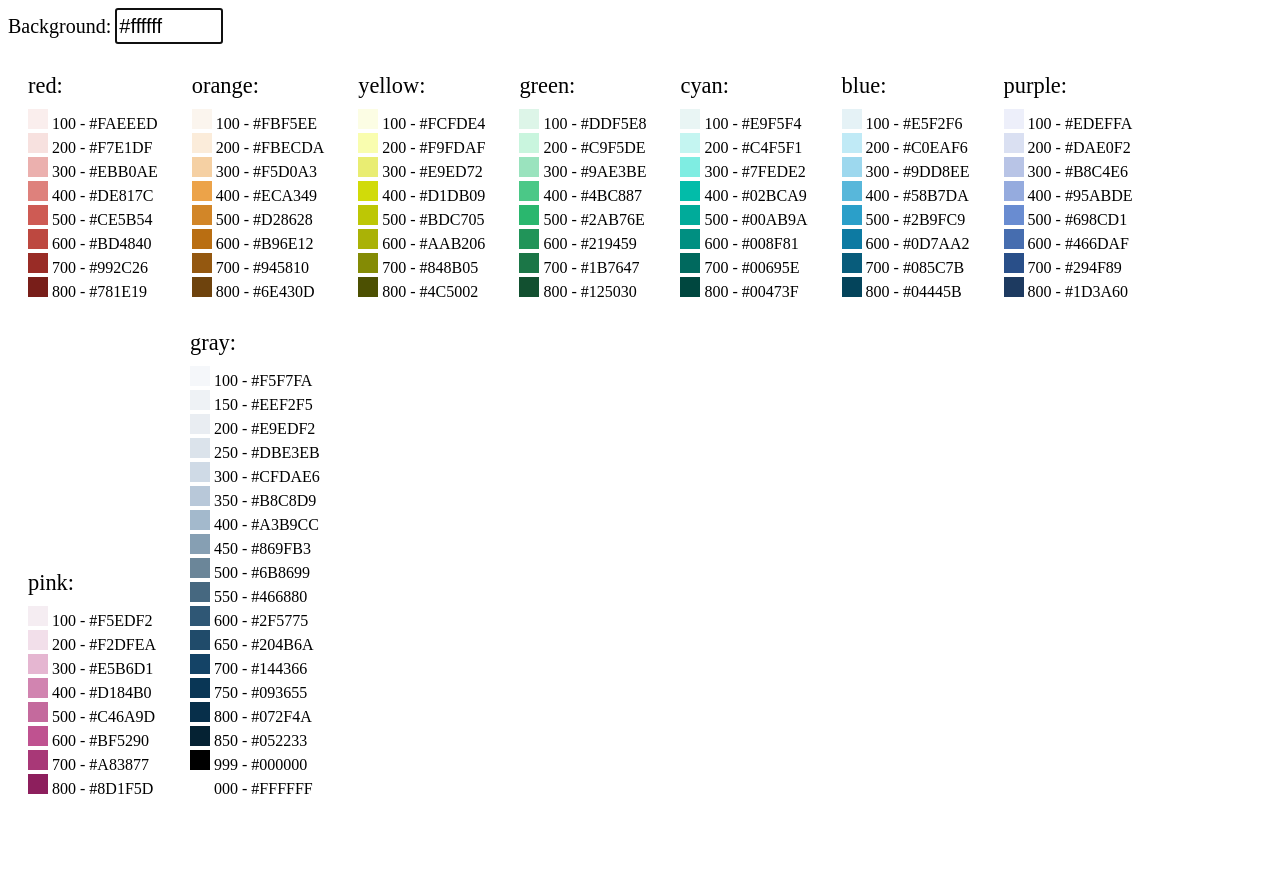
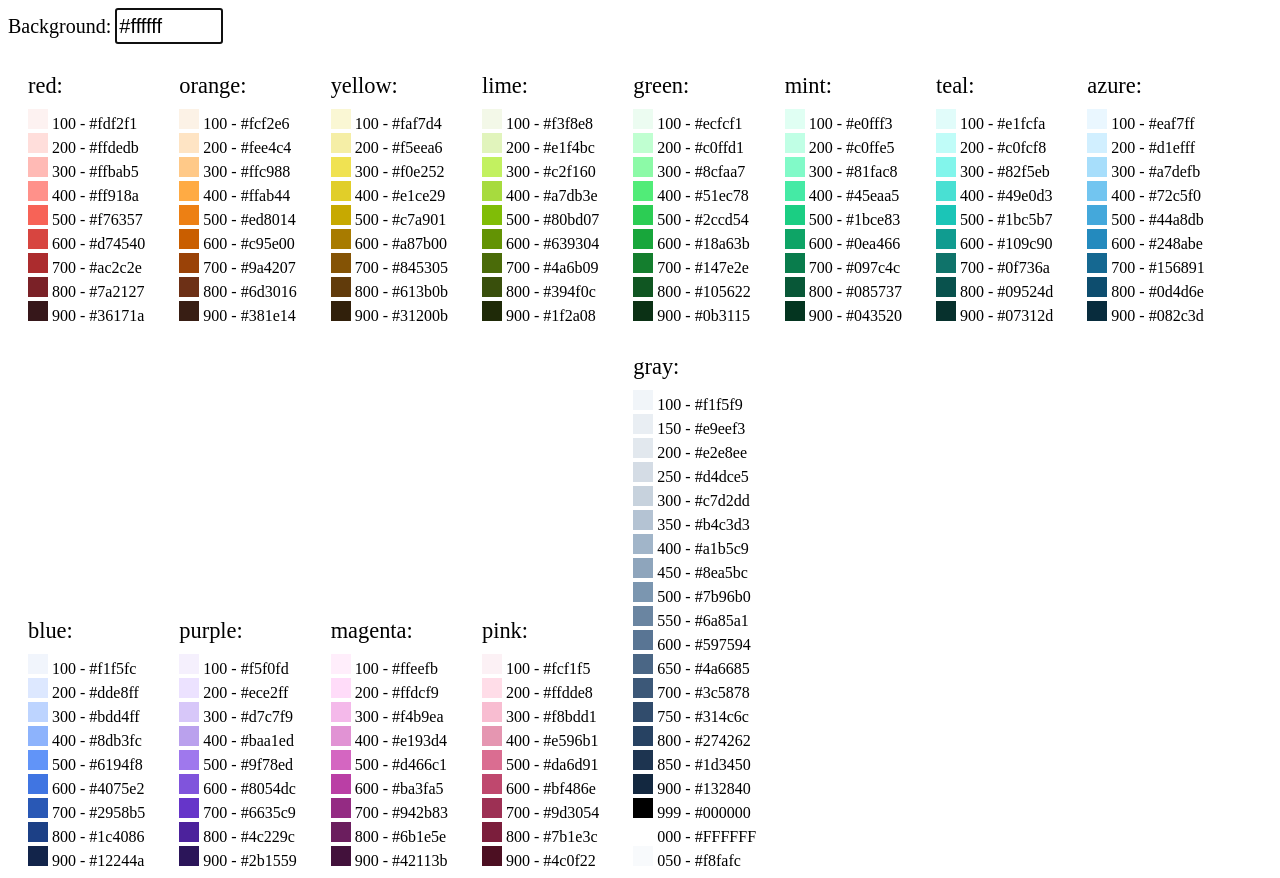
Before and after one commit to m4w4q7/scientific-color-tool, a website: page docs/index.html in a window 1280 px wide. Before the commit the page ends 806 px from the top, so only its background shows below. Drawn offline with Linux system fonts and the light colour scheme.

Commit message:
update palette

```diff
--- a/docs/index.html
+++ b/docs/index.html
@@ -40,103 +40,157 @@
 
     const palette = {
       "red": {
-        "100": "#FAEEED",
-        "200": "#F7E1DF",
-        "300": "#EBB0AE",
-        "400": "#DE817C",
-        "500": "#CE5B54",
-        "600": "#BD4840",
-        "700": "#992C26",
-        "800": "#781E19"
+        "100": "#fdf2f1",
+        "200": "#ffdedb",
+        "300": "#ffbab5",
+        "400": "#ff918a",
+        "500": "#f76357",
+        "600": "#d74540",
+        "700": "#ac2c2e",
+        "800": "#7a2127",
+        "900": "#36171a"
       },
       "orange": {
-        "100": "#FBF5EE",
-        "200": "#FBECDA",
-        "300": "#F5D0A3",
-        "400": "#ECA349",
-        "500": "#D28628",
-        "600": "#B96E12",
-        "700": "#945810",
-        "800": "#6E430D"
+        "100": "#fcf2e6",
+        "200": "#fee4c4",
+        "300": "#ffc988",
+        "400": "#ffab44",
+        "500": "#ed8014",
+        "600": "#c95e00",
+        "700": "#9a4207",
+        "800": "#6d3016",
+        "900": "#381e14"
       },
       "yellow": {
-        "100": "#FCFDE4",
-        "200": "#F9FDAF",
-        "300": "#E9ED72",
-        "400": "#D1DB09",
-        "500": "#BDC705",
-        "600": "#AAB206",
-        "700": "#848B05",
-        "800": "#4C5002"
+        "100": "#faf7d4",
+        "200": "#f5eea6",
+        "300": "#f0e252",
+        "400": "#e1ce29",
+        "500": "#c7a901",
+        "600": "#a87b00",
+        "700": "#845305",
+        "800": "#613b0b",
+        "900": "#31200b"
+      },
+      "lime": {
+        "100": "#f3f8e8",
+        "200": "#e1f4bc",
+        "300": "#c2f160",
+        "400": "#a7db3e",
+        "500": "#80bd07",
+        "600": "#639304",
+        "700": "#4a6b09",
+        "800": "#394f0c",
+        "900": "#1f2a08"
       },
       "green": {
-        "100": "#DDF5E8",
-        "200": "#C9F5DE",
-        "300": "#9AE3BE",
-        "400": "#4BC887",
-        "500": "#2AB76E",
-        "600": "#219459",
-        "700": "#1B7647",
-        "800": "#125030"
+        "100": "#ecfcf1",
+        "200": "#c0ffd1",
+        "300": "#8cfaa7",
+        "400": "#51ec78",
+        "500": "#2ccd54",
+        "600": "#18a63b",
+        "700": "#147e2e",
+        "800": "#105622",
+        "900": "#0b3115"
       },
-      "cyan": {
-        "100": "#E9F5F4",
-        "200": "#C4F5F1",
-        "300": "#7FEDE2",
-        "400": "#02BCA9",
-        "500": "#00AB9A",
-        "600": "#008F81",
-        "700": "#00695E",
-        "800": "#00473F"
+      "mint": {
+        "100": "#e0fff3",
+        "200": "#c0ffe5",
+        "300": "#81fac8",
+        "400": "#45eaa5",
+        "500": "#1bce83",
+        "600": "#0ea466",
+        "700": "#097c4c",
+        "800": "#085737",
+        "900": "#043520"
+      },
+      "teal": {
+        "100": "#e1fcfa",
+        "200": "#c0fcf8",
+        "300": "#82f5eb",
+        "400": "#49e0d3",
+        "500": "#1bc5b7",
+        "600": "#109c90",
+        "700": "#0f736a",
+        "800": "#09524d",
+        "900": "#07312d"
+      },
+      "azure": {
+        "100": "#eaf7ff",
+        "200": "#d1efff",
+        "300": "#a7defb",
+        "400": "#72c5f0",
+        "500": "#44a8db",
+        "600": "#248abe",
+        "700": "#156891",
+        "800": "#0d4d6e",
+        "900": "#082c3d"
       },
       "blue": {
-        "100": "#E5F2F6",
-        "200": "#C0EAF6",
-        "300": "#9DD8EE",
-        "400": "#58B7DA",
-        "500": "#2B9FC9",
-        "600": "#0D7AA2",
-        "700": "#085C7B",
-        "800": "#04445B"
+        "100": "#f1f5fc",
+        "200": "#dde8ff",
+        "300": "#bdd4ff",
+        "400": "#8db3fc",
+        "500": "#6194f8",
+        "600": "#4075e2",
+        "700": "#2958b5",
+        "800": "#1c4086",
+        "900": "#12244a"
       },
       "purple": {
-        "100": "#EDEFFA",
-        "200": "#DAE0F2",
-        "300": "#B8C4E6",
-        "400": "#95ABDE",
-        "500": "#698CD1",
-        "600": "#466DAF",
-        "700": "#294F89",
-        "800": "#1D3A60"
+        "100": "#f5f0fd",
+        "200": "#ece2ff",
+        "300": "#d7c7f9",
+        "400": "#baa1ed",
+        "500": "#9f78ed",
+        "600": "#8054dc",
+        "700": "#6635c9",
+        "800": "#4c229c",
+        "900": "#2b1559"
+      },
+      "magenta": {
+        "100": "#ffeefb",
+        "200": "#ffdcf9",
+        "300": "#f4b9ea",
+        "400": "#e193d4",
+        "500": "#d466c1",
+        "600": "#ba3fa5",
+        "700": "#942b83",
+        "800": "#6b1e5e",
+        "900": "#42113b"
       },
       "pink": {
-        "100": "#F5EDF2",
-        "200": "#F2DFEA",
-        "300": "#E5B6D1",
-        "400": "#D184B0",
-        "500": "#C46A9D",
-        "600": "#BF5290",
-        "700": "#A83877",
-        "800": "#8D1F5D"
+        "100": "#fcf1f5",
+        "200": "#ffdde8",
+        "300": "#f8bdd1",
+        "400": "#e596b1",
+        "500": "#da6d91",
+        "600": "#bf486e",
+        "700": "#9d3054",
+        "800": "#7b1e3c",
+        "900": "#4c0f22"
       },
       "gray": {
-        "100": "#F5F7FA",
-        "150": "#EEF2F5",
-        "200": "#E9EDF2",
-        "250": "#DBE3EB",
-        "300": "#CFDAE6",
-        "350": "#B8C8D9",
-        "400": "#A3B9CC",
-        "450": "#869FB3",
-        "500": "#6B8699",
-        "550": "#466880",
-        "600": "#2F5775",
-        "650": "#204B6A",
-        "700": "#144366",
-        "750": "#093655",
-        "800": "#072F4A",
-        "850": "#052233",
         "000": "#FFFFFF",
+        "050": "#f8fafc",
+        "100": "#f1f5f9",
+        "150": "#e9eef3",
+        "200": "#e2e8ee",
+        "250": "#d4dce5",
+        "300": "#c7d2dd",
+        "350": "#b4c3d3",
+        "400": "#a1b5c9",
+        "450": "#8ea5bc",
+        "500": "#7b96b0",
+        "550": "#6a85a1",
+        "600": "#597594",
+        "650": "#4a6685",
+        "700": "#3c5878",
+        "750": "#314c6c",
+        "800": "#274262",
+        "850": "#1d3450",
+        "900": "#132840",
         "999": "#000000"
       }
     };
```
